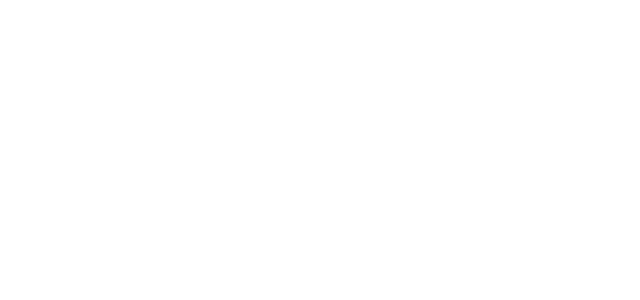
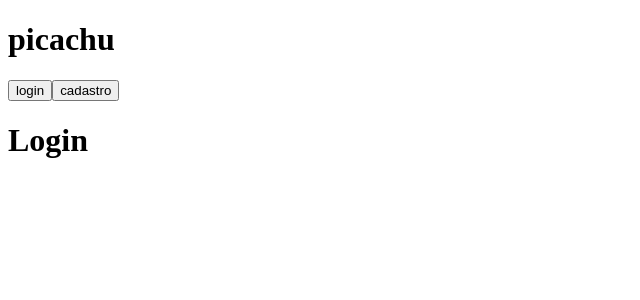
Before and after one commit to feliperdesousa/CONCEITOS_REACT, a React (Vite) app: page / in a window 1280 px wide. Shown: the top 300 px of the page, without its empty margins (0-640 px from the left). Built offline with nearby package versions, Linux system fonts and the light colour scheme.

Commit message:
páginas de login e cadastro sem ter que carregar telasdiferentes

```diff
--- a/src/App.jsx
+++ b/src/App.jsx
@@ -1,15 +1,32 @@
-import { useState } from 'react'
+import { use, useState } from 'react'
 import './App.css'
+import Login from './paginas/Login'
+import Cadastro from './paginas/Cadastro'
 
 function App() {
+
+  const [tela, setTela] = useState('login')
+
   const renderizarTela = () => {
-    //navegação
-  }
+    if(tela === 'login') {
+      return <Login/>
+    } else if (tela === 'cadastro') {
+      return <Cadastro/>
+    }
+  };
+
+  const trocarTela = (pagina) => {
+    setTela (pagina)
+  };
 
   return (
     <>
-      <section id="center">
-      </section>
+      <h1>picachu</h1>
+
+      <button onClick={() => trocarTela('login')}>login</button>
+      <button onClick={() => trocarTela('cadastro')}>cadastro</button>
+
+      {renderizarTela()}
     </>
   )
 }
--- /dev/null
+++ b/src/paginas/Cadastro.jsx
@@ -0,0 +1,5 @@
+export default function Cadastro() {
+    return (
+        <h1>Cadastro</h1>
+    )
+};
--- /dev/null
+++ b/src/paginas/Login.jsx
@@ -0,0 +1,5 @@
+export default function Login() {
+    return (
+        <h1>Login</h1>
+    )
+};
```
